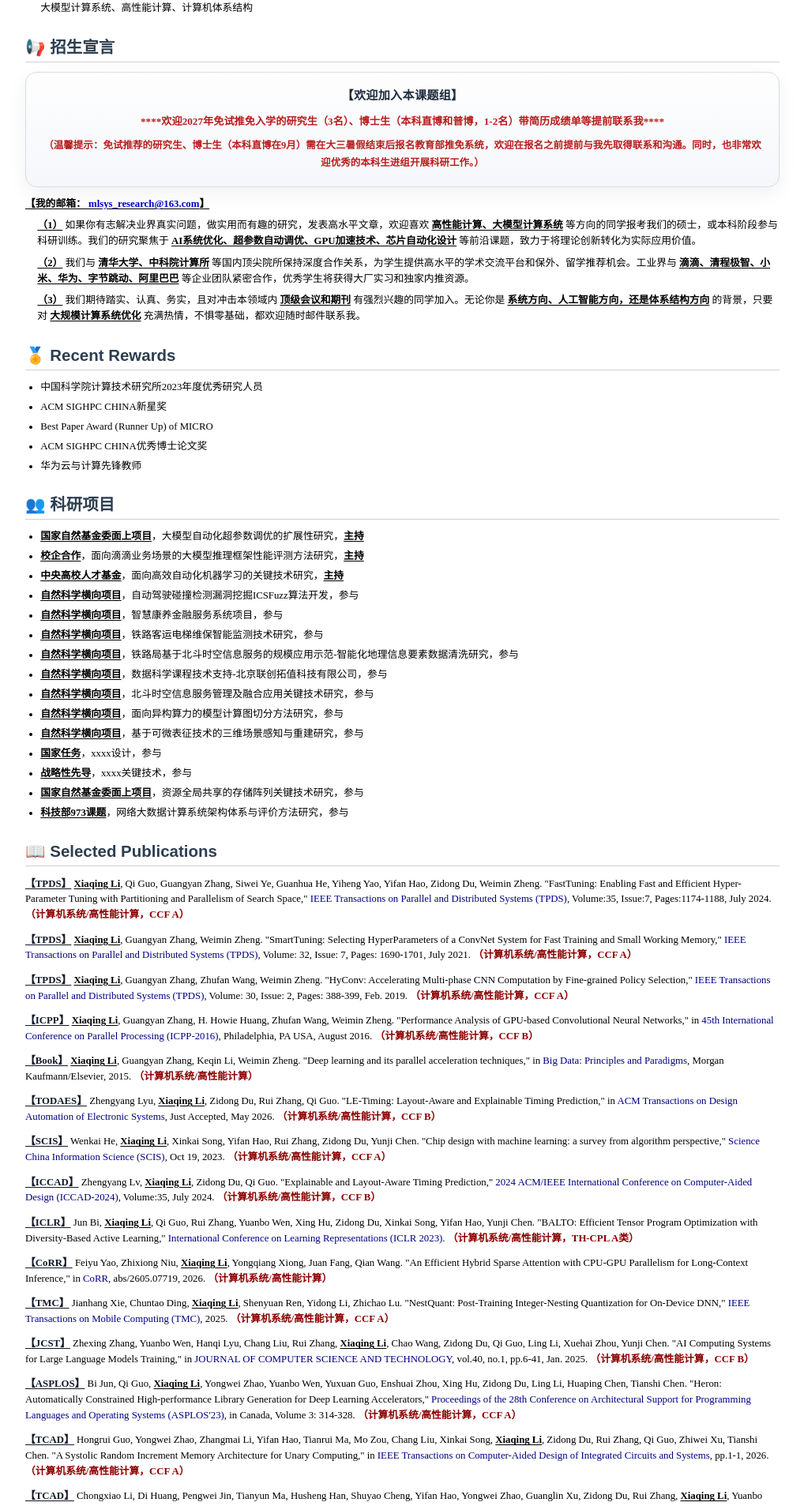
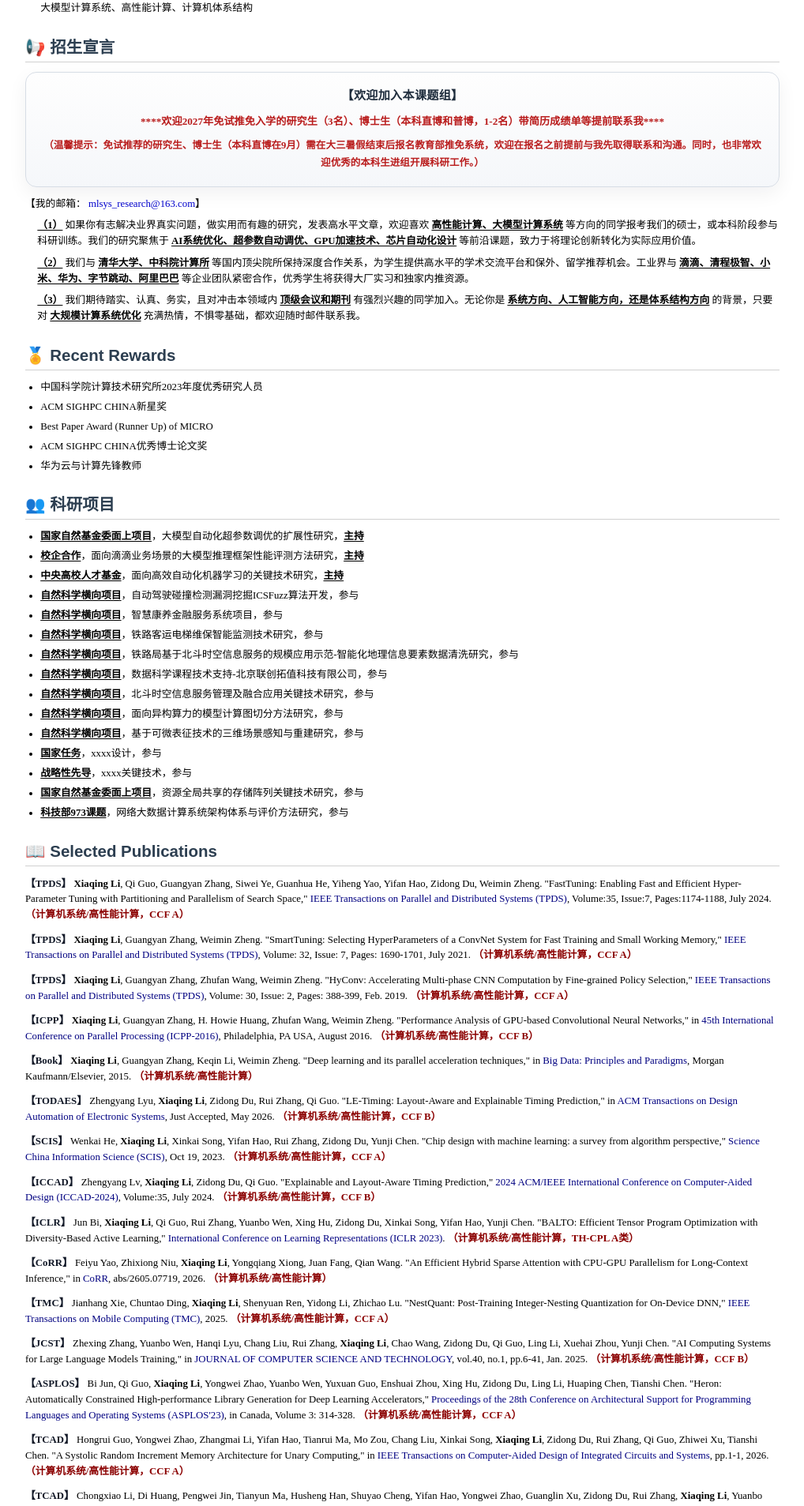
Before and after one commit to mlsys-research-jedy/mlsys-research-jedy.github.io, a Jekyll site: the page index.html, which Jekyll copies as it is, in a window 1280 px wide. Shown: the part 434-2341 px from the top of the page at 79% size, without its empty margins (123-1141 px from the left). Built offline with Jekyll 4.4.1, drawn with Linux system fonts in a browser that asks for light colours.

Commit message:
Restrict underline styling to selected sections

```diff
--- a/index.html
+++ b/index.html
@@ -62,9 +62,6 @@
         .paper-item .authors .self {
             font-weight: 700;
             color: #000000;
-            text-decoration: underline;
-            text-decoration-thickness: auto;
-            text-underline-offset: 0.12em;
         }
         .paper-item .venue {
             color: #000080;
@@ -77,14 +74,13 @@
         .paper-item .abbr {
             color: #111827;
             font-weight: 800;
-            text-decoration: underline;
-            text-decoration-thickness: auto;
-            text-underline-offset: 0.12em;
             display: inline-block;
         }
         .bold {
             font-weight: 700;
             color: #000000;
+        }
+        .section:not(.recruit-section) .bold {
             text-decoration: underline;
             text-decoration-thickness: auto;
             text-underline-offset: 0.12em;
@@ -98,6 +94,7 @@
         }
         .no-underline {
             text-decoration: none;
+            font-weight: normal;
         }
         .footer {
             margin-top: 2.5em;
@@ -161,7 +158,7 @@
     </div>
 
     <!-- 邮箱：普通正文，保持原有样式 -->
-    <p><strong>【我的邮箱： <span class="no-underline" style="color:#0000cc;">mlsys_research@163.com</span>】</strong></p>
+    <p class="no-underline">【我的邮箱： <span style="color:#0000cc;">mlsys_research@163.com</span>】</p>
 
     <!-- 列表项：无黑点，仅保留编号 -->
 
```
